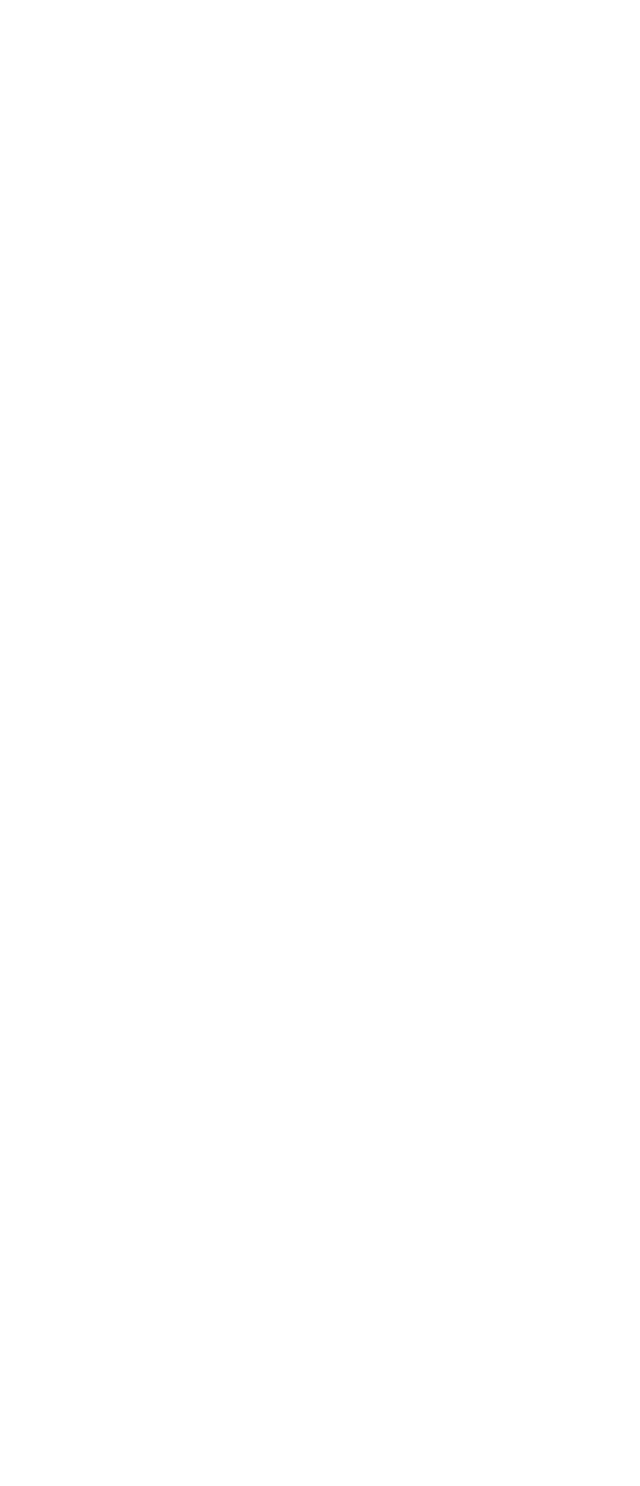
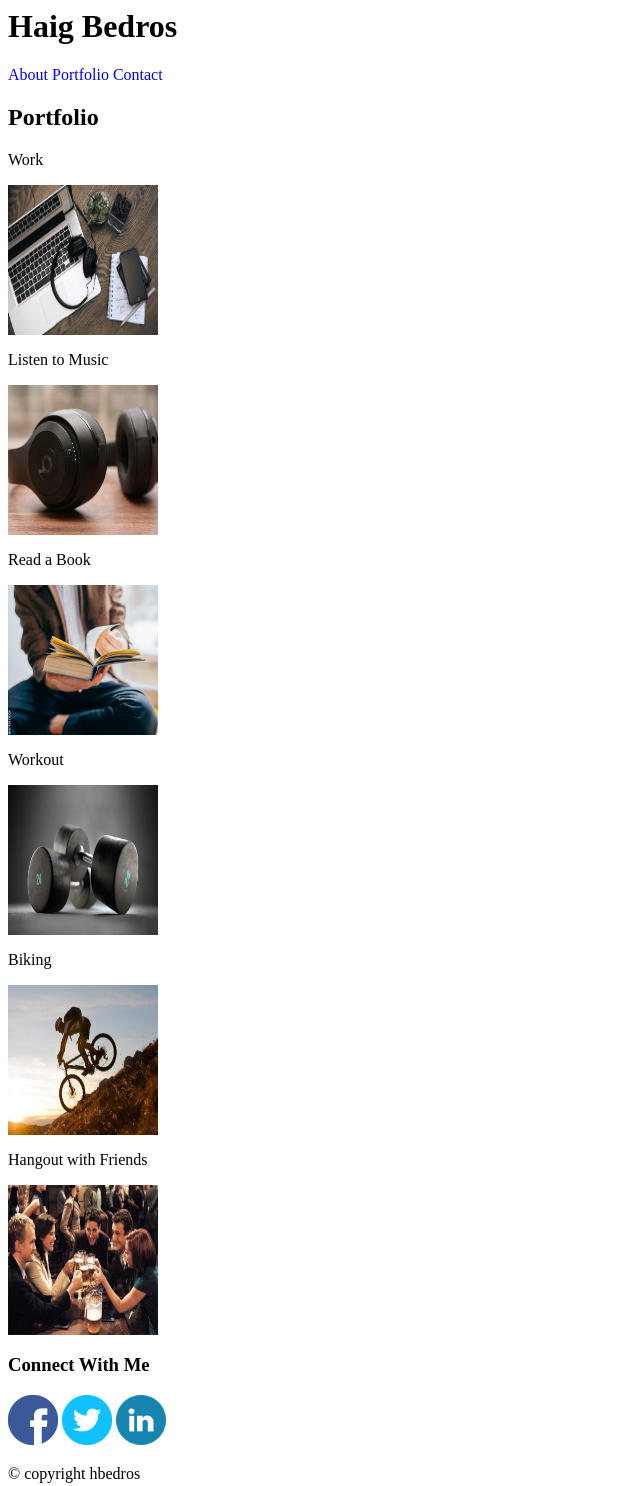
Before and after one commit to hbedros/Basic-Portfolio, a plain HTML site: page portfolio.html in a window 1280 px wide. Shown: the whole page, without its empty margins (0-640 px from the left). Before the commit the page ends 800 px from the top, so only its background shows below. Drawn offline with Linux system fonts and the light colour scheme.

Commit message:
modified portfolio.html

```diff
--- a/portfolio.html
+++ b/portfolio.html
@@ -0,0 +1,68 @@
+</!DOCTYPE html>
+<html>
+
+<head>
+<title>
+    Haig Bedros Portfolio
+</title>
+</head>
+
+<body>
+    <!-- headline -->
+    <h1> Haig Bedros</h1>
+
+    <!-- links table -->
+    <div>
+    <a style="text-decoration-line: none" href="?i=1">About</a>
+    <a style="text-decoration-line: none" href="?i=2">Portfolio</a>
+    <a style="text-decoration-line: none" href="?i=3">Contact</a>
+    </div>
+
+    <!-- portfolio -->
+    <h2>Portfolio</h2>
+
+    <div>
+        <p>Work</p>
+        <img src="assets/images/work.jpg" width="150" height="150" alt="work picture">
+    </div>
+
+    <div>
+        <p>Listen to Music</p>
+        <img src="assets/images/music.jpg" width="150" height="150" alt="headphones picture">
+    </div>
+
+    <div>
+        <p>Read a Book</p>
+        <img src="assets/images/book.jpg" width="150" height="150" alt="bookes picture">
+    </div>
+
+    <div>
+        <p>Workout</p>
+        <img src="assets/images/workout.jpg" width="150" height="150" alt="workout Picture">
+    </div>
+
+    <div>
+        <p>Biking</p>
+        <img src="assets/images/bike.jpg" width="150" height="150" alt="biking picture">
+    </div>
+
+    <div>
+        <p>Hangout with Friends</p>
+        <img src="assets/images/friends.jpg" width="150" height="150" alt="hangout with friends picture">
+    </div>
+
+    <!-- social -->
+    <h3>Connect With Me</h3>
+
+    <a href="https://www.facebook.com/hbedros" target="_blank"><img width="50" height="50" src="assets/images/facebook.png" alt="facebook profile"/></a>
+    <a href="https://twitter.com/HaigBedros" target="_blank"><img width="50" height="50" src="assets/images/twitter.png" alt="twitter profile"/></a>
+    <a href="https://www.linkedin.com/in/haig-bedros-5b963510b/" target="_blank"><img width="50" height="50" src="assets/images/linkedin.png" alt="linkedin profile"/></a>
+
+<footer>
+    <!-- copyrigth -->
+    <p>© copyright hbedros</p>
+
+</footer>
+
+</body>
+</html>
```
Also changed, not shown: index.html (+1 -4 lines), assets/images/bike.jpg (renamed from assets/images/best-mountain-biking-trails-new-zealand-gear-patrol-lead-full-.jpg), assets/images/book.jpg (renamed from assets/images/rohnreadallthebooks.jpg), assets/images/friends.jpg (added), assets/images/music.jpg (renamed from assets/images/Beats-Studio-Wireless.jpg), assets/images/work.jpg (renamed from assets/images/remote-work-gear-patrol-970-1.jpg), assets/images/workout.jpg (renamed from assets/images/1.jpg).
